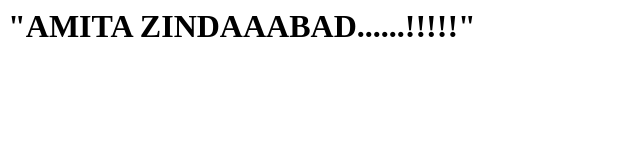
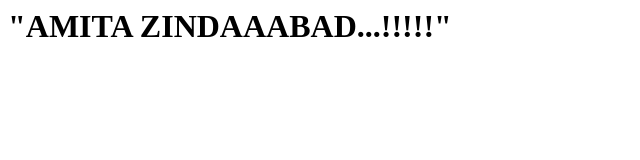
Before and after one commit to C1-80336/Sunproject, a plain HTML site: page index.html in a window 1280 px wide. Shown: the full height of the page, 0-640 px from the left. Drawn offline with Linux system fonts and the light colour scheme.

Commit message:
init-new000

```diff
--- a/index.html
+++ b/index.html
@@ -1 +1 @@
-<h1>"AMITA ZINDAAABAD......!!!!!"</h1>
+<h1>"AMITA ZINDAAABAD...!!!!!"</h1>
```
